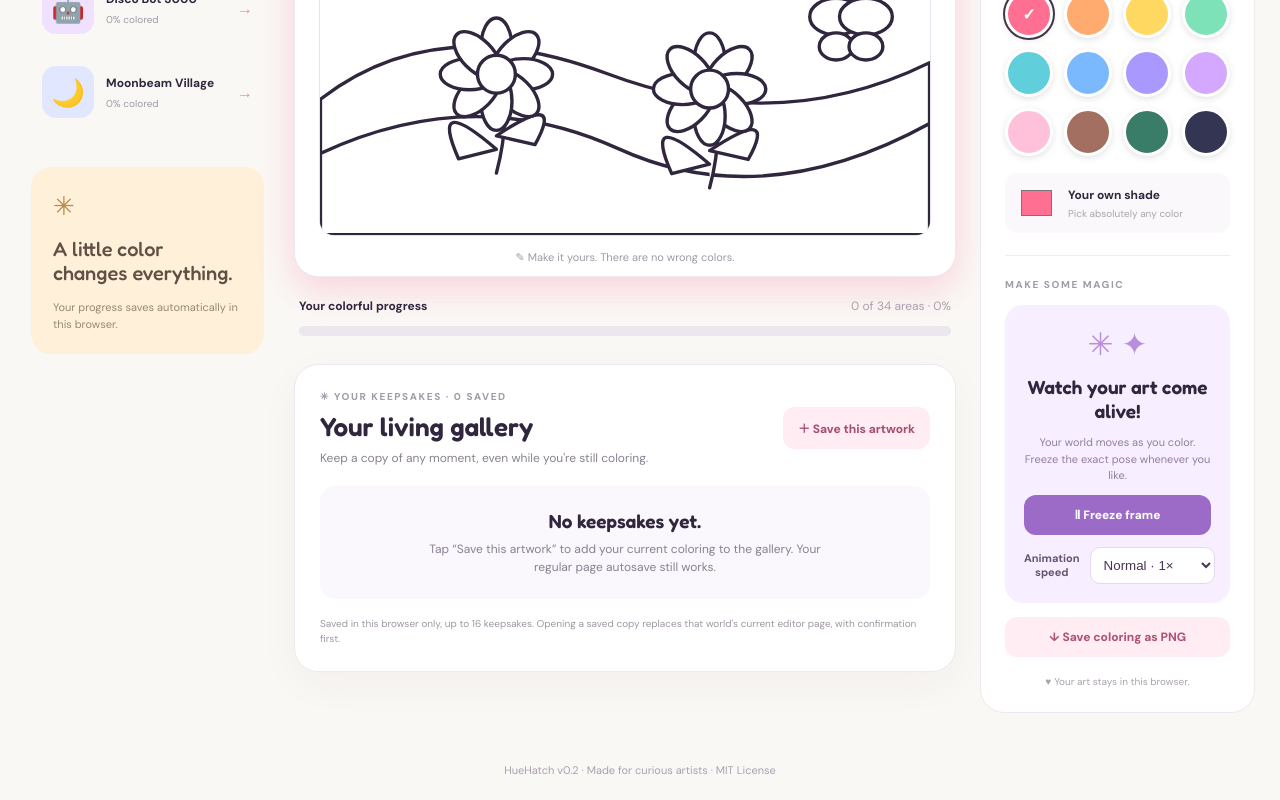
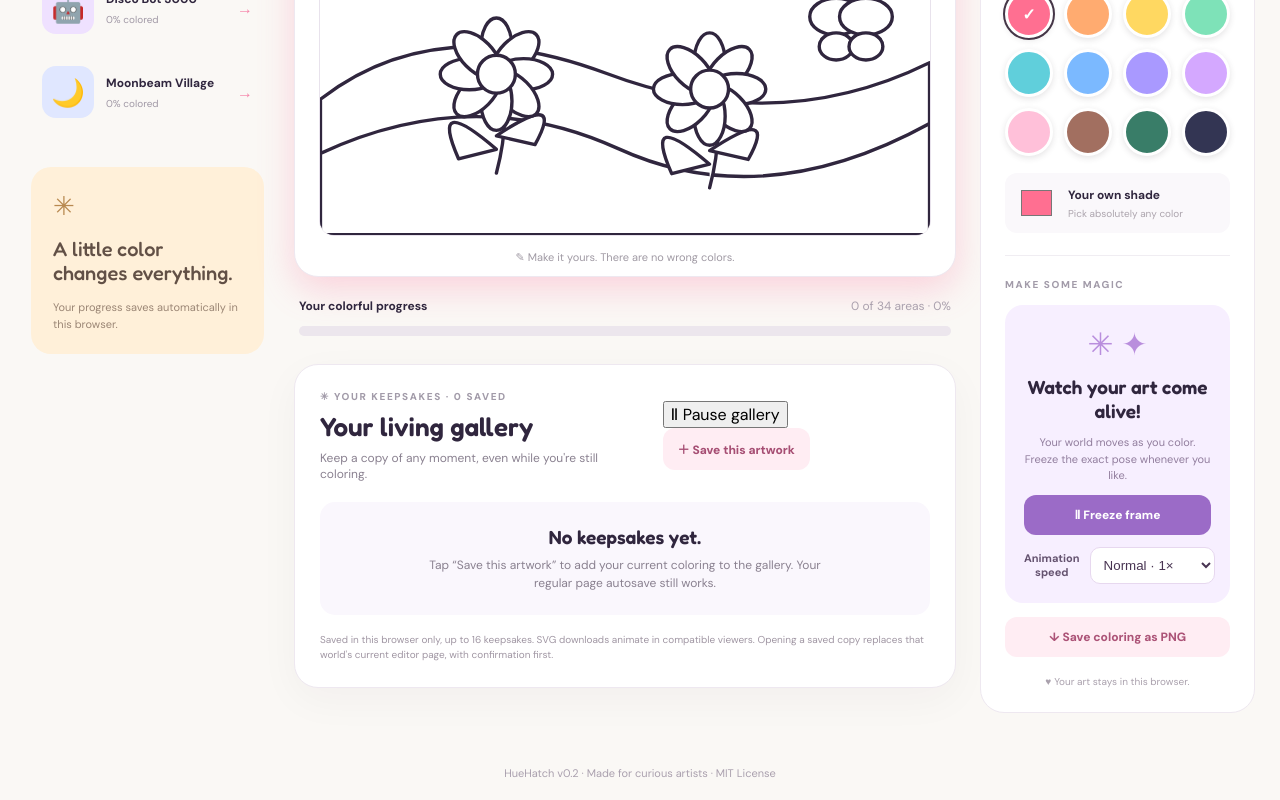
Before and after one commit to MichaelWave369/HueHatch, a React (Vite) app: page / in a window 1280 px wide. Shown: the part 470-1270 px from the top of the page. Built offline with nearby package versions, Linux system fonts and the light colour scheme.

Commit message:
feat: gallery previews dance in chosen colors, playback toggle and SVG downloads

```diff
--- a/src/Gallery.jsx
+++ b/src/Gallery.jsx
@@ -4,12 +4,12 @@ function pathData(points) {
   return points.map((p, i) => (i ? 'L' : 'M') + p[0] + ' ' + p[1]).join(' ');
 }
 
-function MiniArtwork({ scene, painting }) {
+function MiniArtwork({ scene, painting, motionSpeed, playing }) {
   return (
-    <svg viewBox="0 0 900 620" role="img" aria-label={scene.name + ' coloring preview'}
-      className="gallery-thumbnail" xmlns="http://www.w3.org/2000/svg">
+    <svg viewBox="0 0 900 620" role="img" aria-label={scene.name + (playing ? ' moving coloring preview' : ' paused coloring preview')}
+      className={'gallery-thumbnail world alive' + (playing ? '' : ' paused')} data-speed={motionSpeed} xmlns="http://www.w3.org/2000/svg">
       {scene.parts.map(part => React.createElement(part.tag, {
-        key: part.id, ...part.attrs, fill: painting.fills[part.id] || '#ffffff',
+        key: part.id, ...part.attrs, fill: painting.fills[part.id] || '#ffffff', className: 'area ' + part.motion,
         stroke: ['sky', 'water', 'backdrop'].includes(part.id) ? 'none' : '#30263e',
         strokeWidth: 5, strokeLinejoin: 'round', strokeLinecap: 'round'
       }))}
@@ -21,7 +21,8 @@ function MiniArtwork({ scene, painting }) {
   );
 }
 
-export default function Gallery({ entries, scenes, onSave, onOpen, onDelete }) {
+export default function Gallery({ entries, scenes, onSave, onOpen, onDelete, onExport, motionSpeed }) {
+  const [playing, setPlaying] = React.useState(true);
   return <section className="gallery" id="living-gallery" aria-labelledby="gallery-title">
     <div className="gallery-heading">
       <div>
@@ -29,7 +30,9 @@ export default function Gallery({ entries, scenes, onSave, onOpen, onDelete }) {
         <h2 id="gallery-title">Your living gallery</h2>
         <p>Keep a copy of any moment, even while you're still coloring.</p>
       </div>
-      <button type="button" className="gallery-save" onClick={onSave}>＋ Save this artwork</button>
+      <div className="gallery-header-actions"><button type="button" className="gallery-motion" aria-pressed={playing}
+        onClick={() => setPlaying(value => !value)}>{playing ? 'Ⅱ Pause gallery' : '▶ Play gallery'}</button>
+      <button type="button" className="gallery-save" onClick={onSave}>＋ Save this artwork</button></div>
     </div>
     {entries.length ? <div className="gallery-grid">
       {entries.map(entry => {
@@ -37,7 +40,7 @@ export default function Gallery({ entries, scenes, onSave, onOpen, onDelete }) {
         if (!scene) return null;
         const date = new Date(entry.savedAt);
         return <article className="gallery-card" key={entry.id}>
-          <MiniArtwork scene={scene} painting={entry.painting}/>
+          <MiniArtwork scene={scene} painting={entry.painting} motionSpeed={motionSpeed} playing={playing}/>
           <div className="gallery-card-meta">
             <strong>{scene.emoji} {scene.name}</strong>
             <small>{Number.isNaN(date.getTime()) ? 'Saved artwork' : date.toLocaleDateString()}</small>
@@ -45,6 +48,7 @@ export default function Gallery({ entries, scenes, onSave, onOpen, onDelete }) {
           <div className="gallery-actions">
             <button type="button" onClick={() => onOpen(entry)}
               aria-label={'Open saved ' + scene.name + ' in editor'}>Open in editor</button>
+            <button type="button" onClick={() => onExport(entry)} aria-label={'Download animated ' + scene.name}>↓ SVG</button>
             <button type="button" className="gallery-remove" onClick={() => onDelete(entry)}
               aria-label={'Delete saved ' + scene.name}>Delete</button>
           </div>
@@ -54,6 +58,6 @@ export default function Gallery({ entries, scenes, onSave, onOpen, onDelete }) {
       <strong>No keepsakes yet.</strong>
       <p>Tap “Save this artwork” to add your current coloring to the gallery. Your regular page autosave still works.</p>
     </div>}
-    <p className="gallery-footnote">Saved in this browser only, up to 16 keepsakes. Opening a saved copy replaces that world's current editor page, with confirmation first.</p>
+    <p className="gallery-footnote">Saved in this browser only, up to 16 keepsakes. SVG downloads animate in compatible viewers. Opening a saved copy replaces that world's current editor page, with confirmation first.</p>
   </section>;
 }
```
